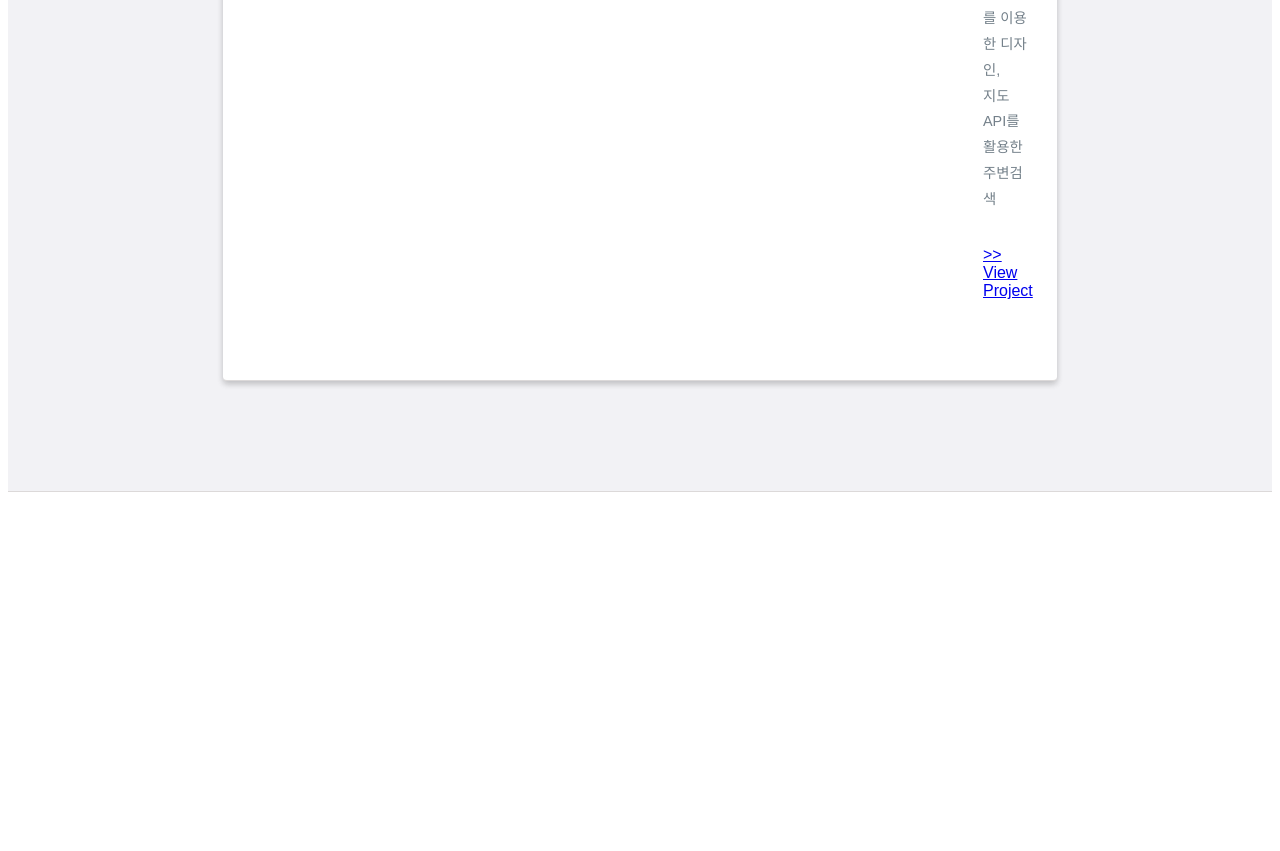
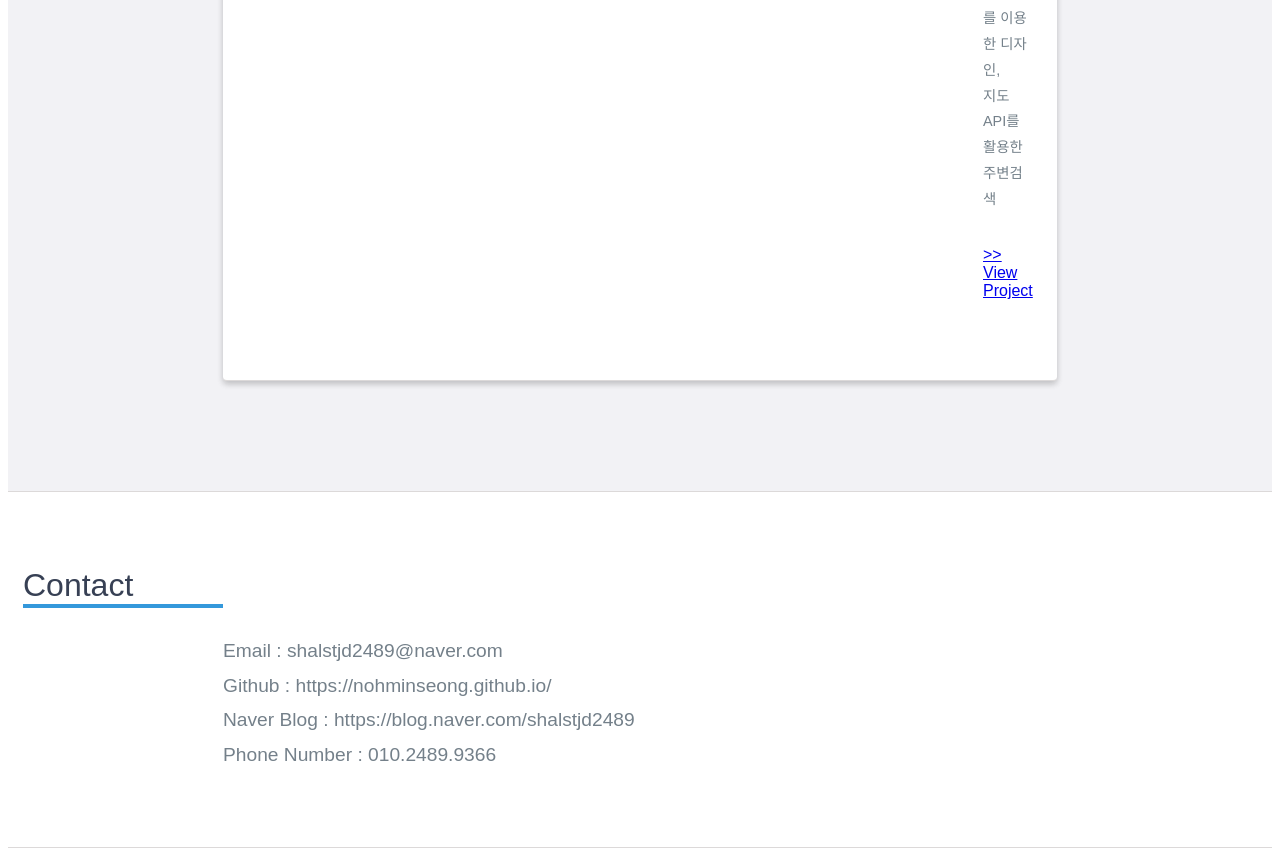
Before and after one commit to NohMinSeong/NohMinSeong.github.io, a plain HTML site: page index.html in a window 1280 px wide. Shown: the part 3800-4651 px from the top of the page. Before the commit the page ends 4300 px from the top, so only its background shows below. Drawn offline with Linux system fonts and the light colour scheme; a web font is replaced by a local one.

Commit message:
update contact

```diff
--- a/index.css
+++ b/index.css
@@ -107,3 +107,8 @@
 .project-info{position:relative;margin-left: 730px;padding:30px 15px;transform:none;}
 .shadow{box-shadow:0 1px 3px rgba(0,0,0,0.12),0 1px 2px rgba(0,0,0,0.24)}
 .shadow-large{box-shadow:0 3px 6px rgba(0,0,0,0.08),0 3px 6px rgba(0,0,0,0.15);}
+
+.contact{ padding:75px 15px;
+    border-bottom:1px solid #dcd9d9;}
+.contact h2{color:#374054}
+.contact p{color:#74808a;margin:0; font-size: larger;line-height: 180%;text-decoration: none;}
--- a/index.html
+++ b/index.html
@@ -138,5 +138,15 @@ body{
         </div>
     </div>
 </div>
+
+<div class="contact">
+    <h2 class="heading">Contact</h2>
+    <div style="padding-left: 200px;">
+        <p>Email : shalstjd2489@naver.com</p>
+        <p>Github : https://nohminseong.github.io/</p>
+        <p>Naver Blog : https://blog.naver.com/shalstjd2489</p>
+        <p>Phone Number : 010.2489.9366</p>
+    </div>
+</div>
 </body>
 </html>
```
